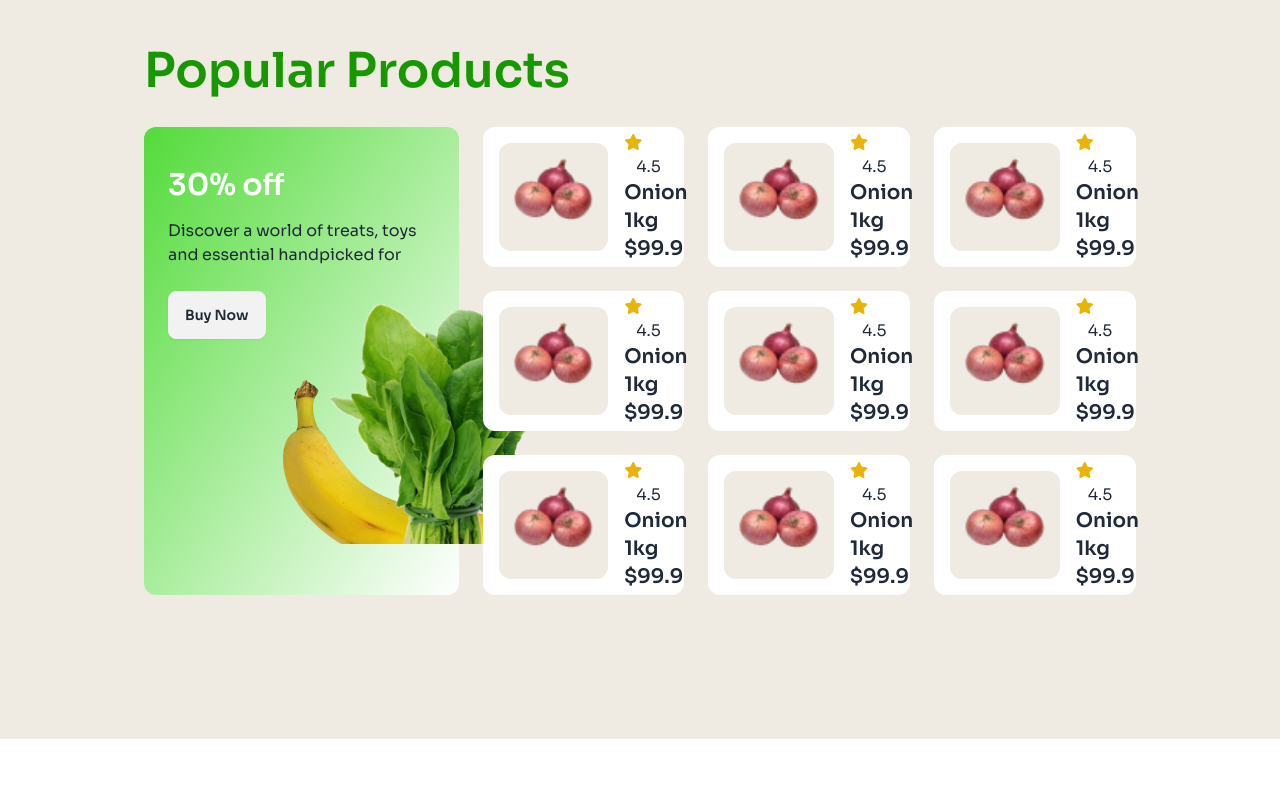
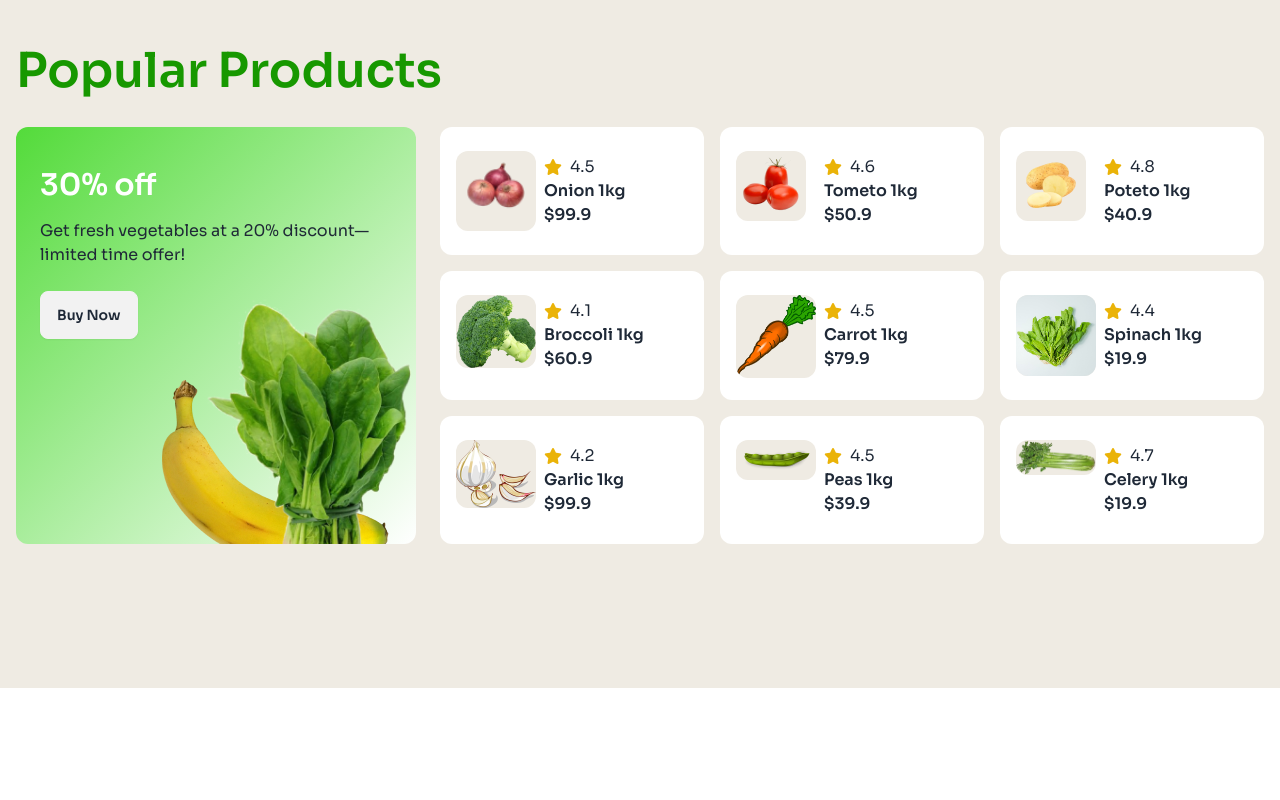
Before and after one commit to khushbul10/a03, a plain HTML site: page index.html in a window 1280 px wide. Shown: the part 1960-2760 px from the top of the page. Drawn offline with nearby package versions, Linux system fonts and the light colour scheme.

Commit message:
footer done

```diff
--- a/index.html
+++ b/index.html
@@ -96,7 +96,7 @@
                 <img src="assets/hero-vegetables.png" alt="">
             </div>
         </section>
-        <section class="services p-4 md:p-36">
+        <section class="services p-6 md:container md:mx-auto md:py-36">
             <h2 class="text-5xl text-nature-green font-semibold py-4 md:pb-8">Services</h2>
             <div class="flex flex-col md:flex-row justify-center gap-4 md:gap-6">
                 <div class="card bg-[#EFEBE3] ">
@@ -105,8 +105,7 @@
                     </figure>
                     <div class="card-body text-center">
                         <h2 class="text-2xl font-semibold">24/7 Services</h2>
-                        <p class="text-[#111111]">Lorem ipsum dolor sit amet, consectetur adipiscing elit, sed do
-                            eiusmod tempor incididunt</p>
+                        <p class="text-[#111111]">Our 24/7 service ensures continuous support, reliability, and assistance anytime, day or night, without interruption.</p>
                     </div>
                 </div>
                 <div class="card bg-[#EFEBE3] ">
@@ -115,8 +114,7 @@
                     </figure>
                     <div class="card-body text-center">
                         <h2 class="text-2xl font-semibold">Fast Delivery</h2>
-                        <p class="text-[#111111]">Lorem ipsum dolor sit amet, consectetur adipiscing elit, sed do
-                            eiusmod tempor incididunt</p>
+                        <p class="text-[#111111]">Our fast delivery service ensures quick, reliable, and hassle-free shipping for your orders, anytime, anywhere.</p>
                     </div>
                 </div>
                 <div class="card bg-[#EFEBE3] ">
@@ -125,141 +123,180 @@
                     </figure>
                     <div class="card-body text-center">
                         <h2 class="text-2xl font-semibold">Healthy Product</h2>
-                        <p class="text-[#111111]">Lorem ipsum dolor sit amet, consectetur adipiscing elit, sed do
-                            eiusmod tempor incididunt</p>
+                        <p class="text-[#111111]">A healthy product service providing organic, natural, and nutritious items for a balanced lifestyle.</p>
                     </div>
                 </div>
             </div>
         </section>
-        <section class="popular p-6 md:p-36 bg-nature-secondary">
+        <section class="popular bg-nature-secondary">
+            <div class="my-6 p-4 md:container md:mx-auto md:py-36">
+
                 <h2 class="text-5xl text-nature-green font-semibold py-4 md:pb-8">Popular Products</h2>
                 <div class="grid md:grid-cols-3 gap-6">
                     <div class=" rounded-xl bg-gradient-to-br from-[#53DB3A] to-[#FFFFFF]">
                         <div class="p-6">
                             <h2 class="text-3xl font-semibold text-white py-4">30% off</h2>
-                        <p>Discover a world of treats, toys and essential handpicked for</p>
+                            <p>Get fresh vegetables at a 20% discount—limited time offer!</p>
                         </div>
                         <div class="flex pl-6 justify-between">
                             <button class="btn w-fit">Buy Now</button>
-                        <img src="assets/vegetable-offer.png" alt="">
+                            <img class="overflow-hidden" src="assets/vegetable-offer.png" alt="">
                         </div>
                     </div>
-                <div class="md:col-span-2 grid grid-cols-2 md:grid-cols-3 gap-6">
-                    <div class="flex p-4 items-center gap-4 bg-white rounded-xl">
+                    <div class="md:col-span-2 grid grid-cols-2 md:grid-cols-3 gap-4 ">
+                        <div class="flex p-4 items-center gap-2 bg-white rounded-xl">
+                            <div class="size-20">
                                 <img class="bg-nature-secondary rounded-xl h-full" src="assets/onion.png" alt="">
+                            </div>
                             <div>
-                            <i class="fa-solid fa-star text-yellow-500 inline"></i>
-                            <p class="inline px-3">4.5</p>
-                            <h2 class="text-xl font-semibold">Onion 1kg</h2>
-                            <h2 class="text-xl font-semibold">$99.9</h2>
+                                <div class="flex items-center gap-2">
+                                    <i class="fa-solid fa-star text-yellow-500"></i>
+                                    <p class="">4.5</p>
+                                </div>
+                                <h2 class="font-semibold text-nowrap">Onion 1kg</h2>
+                                <h2 class="font-semibold">$99.9</h2>
                             </div>
                         </div>
-                    <div class="flex p-4 items-center gap-4 bg-white rounded-xl">
-                        <img class="bg-nature-secondary rounded-xl h-full" src="assets/onion.png" alt="">
+                        <div class="flex p-4 items-center gap-2 bg-white rounded-xl">
+                            <div class="size-20">
+                                <img class="bg-nature-secondary rounded-xl" src="assets/tomato.png" alt="">
+                            </div>
                             <div>
-                            <i class="fa-solid fa-star text-yellow-500 inline"></i>
-                            <p class="inline px-3">4.5</p>
-                            <h2 class="text-xl font-semibold">Onion 1kg</h2>
-                            <h2 class="text-xl font-semibold">$99.9</h2>
+                                <div class="flex items-center gap-2">
+                                    <i class="fa-solid fa-star text-yellow-500"></i>
+                                    <p class="">4.6</p>
+                                </div>
+                                <h2 class="font-semibold text-nowrap">Tometo 1kg</h2>
+                                <h2 class="font-semibold">$50.9</h2>
                             </div>
                         </div>
-                    <div class="flex p-4 items-center gap-4 bg-white rounded-xl">
-                        <img class="bg-nature-secondary rounded-xl h-full" src="assets/onion.png" alt="">
+                        <div class="flex p-4 items-center gap-2 bg-white rounded-xl">
+                            <div class="size-20">
+                                <img class="bg-nature-secondary rounded-xl" src="assets/potato.png" alt="">
+                            </div>
                             <div>
-                            <i class="fa-solid fa-star text-yellow-500 inline"></i>
-                            <p class="inline px-3">4.5</p>
-                            <h2 class="text-xl font-semibold">Onion 1kg</h2>
-                            <h2 class="text-xl font-semibold">$99.9</h2>
+                                <div class="flex items-center gap-2">
+                                    <i class="fa-solid fa-star text-yellow-500"></i>
+                                    <p class="">4.8</p>
+                                </div>
+                                <h2 class="font-semibold text-nowrap">Poteto 1kg</h2>
+                                <h2 class="font-semibold">$40.9</h2>
                             </div>
                         </div>
-                    <div class="flex p-4 items-center gap-4 bg-white rounded-xl">
-                        <img class="bg-nature-secondary rounded-xl h-full" src="assets/onion.png" alt="">
+                        <div class="flex p-4 items-center gap-2 bg-white rounded-xl">
+                            <div class="size-20">
+                                <img class="bg-nature-secondary rounded-xl" src="assets/broccoli-1450274_640.webp" alt="">
+                            </div>
                             <div>
-                            <i class="fa-solid fa-star text-yellow-500 inline"></i>
-                            <p class="inline px-3">4.5</p>
-                            <h2 class="text-xl font-semibold">Onion 1kg</h2>
-                            <h2 class="text-xl font-semibold">$99.9</h2>
+                                <div class="flex items-center gap-2">
+                                    <i class="fa-solid fa-star text-yellow-500"></i>
+                                    <p class="">4.1</p>
+                                </div>
+                                <h2 class="font-semibold">Broccoli 1kg</h2>
+                                <h2 class="font-semibold">$60.9</h2>
                             </div>
                         </div>
-                    <div class="flex p-4 items-center gap-4 bg-white rounded-xl">
-                        <img class="bg-nature-secondary rounded-xl h-full" src="assets/onion.png" alt="">
+                        <div class="flex p-4 items-center gap-2 bg-white rounded-xl">
+                            <div class="size-20">
+                                <img class="bg-nature-secondary overflow-hidden rounded-xl" src="assets/carrot-1300572_640.webp" alt="">
+                            </div>
                             <div>
-                            <i class="fa-solid fa-star text-yellow-500 inline"></i>
-                            <p class="inline px-3">4.5</p>
-                            <h2 class="text-xl font-semibold">Onion 1kg</h2>
-                            <h2 class="text-xl font-semibold">$99.9</h2>
+                                <div class="flex items-center gap-2">
+                                    <i class="fa-solid fa-star text-yellow-500"></i>
+                                    <p class="">4.5</p>
+                                </div>
+                                <h2 class="font-semibold text-nowrap">Carrot 1kg</h2>
+                                <h2 class="font-semibold">$79.9</h2>
                             </div>
                         </div>
-                    <div class="flex p-4 items-center gap-4 bg-white rounded-xl">
-                        <img class="bg-nature-secondary rounded-xl h-full" src="assets/onion.png" alt="">
+                        <div class="flex p-4 items-center gap-2 bg-white rounded-xl">
+                            <div class="size-20">
+                                <img class="bg-nature-secondary overflow-hidden rounded-xl" src="assets/vegetables-7413568_640.jpg" alt="">
+                            </div>
                             <div>
-                            <i class="fa-solid fa-star text-yellow-500 inline"></i>
-                            <p class="inline px-3">4.5</p>
-                            <h2 class="text-xl font-semibold">Onion 1kg</h2>
-                            <h2 class="text-xl font-semibold">$99.9</h2>
+                                <div class="flex items-center gap-2">
+                                    <i class="fa-solid fa-star text-yellow-500"></i>
+                                    <p class="">4.4</p>
+                                </div>
+                                <h2 class="font-semibold">Spinach 1kg</h2>
+                                <h2 class="font-semibold">$19.9</h2>
                             </div>
                         </div>
-                    <div class="flex p-4 items-center gap-4 bg-white rounded-xl">
-                        <img class="bg-nature-secondary rounded-xl h-full" src="assets/onion.png" alt="">
+                        <div class="flex p-4 items-center gap-2 bg-white rounded-xl">
+                            <div class="size-20">
+                                <img class="bg-nature-secondary rounded-xl" src="assets/garlic-25382_1280.webp" alt="">
+                            </div>
                             <div>
-                            <i class="fa-solid fa-star text-yellow-500 inline"></i>
-                            <p class="inline px-3">4.5</p>
-                            <h2 class="text-xl font-semibold">Onion 1kg</h2>
-                            <h2 class="text-xl font-semibold">$99.9</h2>
+                                <div class="flex items-center gap-2">
+                                    <i class="fa-solid fa-star text-yellow-500"></i>
+                                    <p class="">4.2</p>
+                                </div>
+                                <h2 class="font-semibold">Garlic 1kg</h2>
+                                <h2 class="font-semibold">$99.9</h2>
                             </div>
                         </div>
-                    <div class="flex p-4 items-center gap-4 bg-white rounded-xl">
-                        <img class="bg-nature-secondary rounded-xl h-full" src="assets/onion.png" alt="">
+                        <div class="flex p-4 items-center gap-2 bg-white rounded-xl">
+                            <div class="size-20">
+                                <img class="bg-nature-secondary rounded-xl" src="assets/peas-575815_1280.webp" alt="">
+                            </div>
                             <div>
-                            <i class="fa-solid fa-star text-yellow-500 inline"></i>
-                            <p class="inline px-3">4.5</p>
-                            <h2 class="text-xl font-semibold">Onion 1kg</h2>
-                            <h2 class="text-xl font-semibold">$99.9</h2>
+                                <div class="flex items-center gap-2">
+                                    <i class="fa-solid fa-star text-yellow-500"></i>
+                                    <p class="">4.5</p>
+                                </div>
+                                <h2 class="font-semibold">Peas 1kg</h2>
+                                <h2 class="font-semibold">$39.9</h2>
                             </div>
                         </div>
-                    <div class="flex p-4 items-center gap-4 bg-white rounded-xl">
-                        <img class="bg-nature-secondary rounded-xl h-full" src="assets/onion.png" alt="">
+                        <div class="flex p-4 items-center gap-2 bg-white rounded-xl">
+                            <div class="size-20">
+                                <img class="bg-nature-secondary rounded-xl" src="assets/celery-3410302_640.webp" alt="">
+                            </div>
                             <div>
-                            <i class="fa-solid fa-star text-yellow-500 inline"></i>
-                            <p class="inline px-3">4.5</p>
-                            <h2 class="text-xl font-semibold">Onion 1kg</h2>
-                            <h2 class="text-xl font-semibold">$99.9</h2>
+                                <div class="flex items-center gap-2">
+                                    <i class="fa-solid fa-star text-yellow-500"></i>
+                                    <p class="">4.7</p>
+                                </div>
+                                <h2 class="font-semibold">Celery 1kg</h2>
+                                <h2 class="font-semibold">$19.9</h2>
                             </div>
                         </div>
                     </div>
                 </div>
         </section>
-        <section class="offers p-6 md:p-36">
+        <section class="offers p-4 md:container md:mx-auto md:my-36">
             <h2 class="text-5xl text-nature-green font-semibold py-4 md:pb-8">Arrival & Offers</h2>
             <div class="grid md:grid-cols-5 gap-6">
                 <div class="md:col-span-3 flex justify-between p-6 items-center bg-[#115414] rounded-3xl">
                     <div class="">
                         <img src="assets/dawat-logo.png" alt="">
-                        <p class="bg-[#63B76D] my-6 rounded-xl text-white text-2xl w-fit px-10 py-4">Cook Exotic Dishes
+                        <p class="bg-[#63B76D]  my-6 rounded-xl text-white text-xl w-fit px-6 py-4">Cook Exotic Dishes
                         </p>
-                        <h2 class="text-5xl text-white">UP to <b>20% OFF</b></h2>
+                        <h2 class="text-3xl text-white">UP to <b>20% OFF</b></h2>
                     </div>
-                    <img src="assets/dawat-mock-up.png" alt="">
+                    <img class="overflow-hidden" src="assets/dawat-mock-up.png" alt="">
                 </div>
                 <div class="md:col-span-2 flex justify-between p-6 items-center bg-[#102861] rounded-3xl">
                     <div>
                         <img src="assets/india-gate-logo.png" alt="">
-                        <p class="bg-[#2A4D97] rounded-xl text-white text-2xl my-6 w-fit px-10 py-4">World's No.1 Rice
+                        <p class="bg-[#2A4D97] rounded-xl text-white text-xl my-6 w-fit px-6 py-4">World's No.1 Rice
                         </p>
-                        <h2 class="text-5xl text-white">UP to <b>40% OFF</b></h2>
+                        <h2 class="text-3xl text-white">UP to <b>40% OFF</b></h2>
                     </div>
-                    <img src="assets/india-gate-mock-up.png" alt="">
+                    <img class="overflow-hidden" src="assets/india-gate-mock-up.png" alt="">
                 </div>
             </div>
         </section>
 
     </main>
     <fieldset class="bg-[#179800] text-white ">
-        <legend class="footer-newsletter w-full">
+        <legend class="footer-newsletter md:container mx-auto">
             <div class=" md:flex  items-center  bg-nature-secondary mx-6 md:mx-36 rounded-3xl p-8">
+                <div class="md:w-1/2">
                     <img class="w-1/2 mx-auto" src="assets/vegetable-busket.png" alt="">
+                </div>
                 <div class="text-center md:text-left">
-                    <h2 class="text-black text-4xl font-medium">Get Grocery News!</h2>
+                    <h2 class="text-black text-5xl pb-6 font-medium">Get Grocery News!</h2>
                     <p class="text-black">Exclusive training tips, ticks, product deals and more.</p>
                     <input class="w-10/12 h-10 pl-4 rounded my-6" type="text" placeholder="Enter email...">
                     <br>
@@ -267,7 +304,7 @@
                 </div>
             </div>
         </legend>
-        <div class="footer text-nature-secondary p-10">
+        <div class="footer md:container md:mx-auto text-nature-secondary p-10">
             <nav>
                 <img src="assets/logo-footer.png" alt="">
                 <p>Discover a world of treats, toys, and essentials handpicked for your furry friends</p>
```
Also changed, not shown: assets/broccoli-1450274_640.webp (added), assets/carrot-1300572_640.webp (added), assets/carrot-4984620_640.webp (added), assets/celery-3410302_640.webp (added), assets/garlic-25382_1280.webp (added), assets/peas-575815_1280.webp (added), assets/vegetables-7413568_640.jpg (added). Lines whose indentation alone changed are shown as unchanged.
